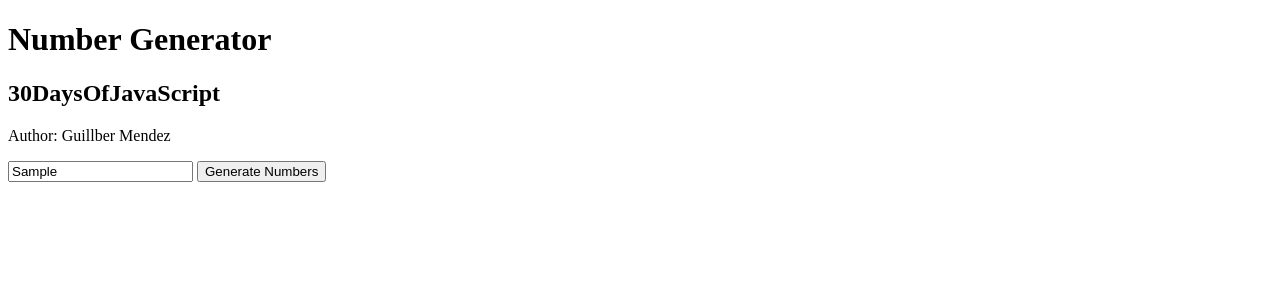
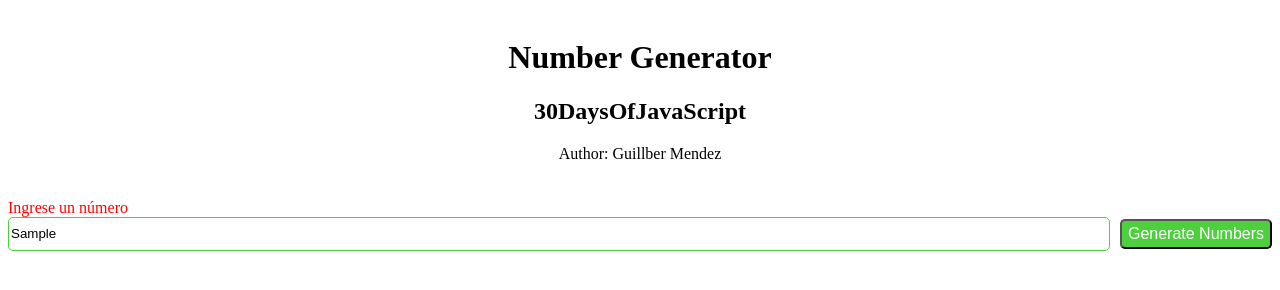
Before and after one commit to guillmh/30DaysOfJavaScript, a plain HTML site: page 30-Days-Of-JavaScript/Day_23/day23.html in a window 1280 px wide. Both pictures are taken after typing "Sample" into the empty fields and a click on the button "Generate Numbers". Drawn offline with Linux system fonts and the light colour scheme.

Commit message:
day 23 update

```diff
--- a/30-Days-Of-JavaScript/Day_23/day23.css
+++ b/30-Days-Of-JavaScript/Day_23/day23.css
@@ -0,0 +1,69 @@
+
+.boxFhater {
+    display: flex;
+    flex-direction: column;
+    align-items: center;
+    width: 100%;
+    height: 100vh;
+}
+/* el div de los textos esta centrado y tiene un margen top nulo y un padding de 10px */
+.boxTexts {
+    text-align: center;
+    margin: 0;
+    padding: 10px;
+}
+/* el mensaje de error inicia oculto y se muestra cuando el input no es un numero, el texto se muestra de color rojo y tiene un tamaño de fuente de 16px, tiene un padding button nulo*/
+.messageError {
+    display: none;
+    color: red;
+    font-size: 16px;
+    margin-bottom: 0;
+    margin-top: 0;
+    text-align: left;
+}
+.boxInput {
+    display: flex;
+    flex-wrap: nowrap; /* Evita que los elementos se envuelvan a una nueva línea */
+    align-items: center; /* Alinea los elementos verticalmente */
+    gap: 10px; /* Espacio entre los elementos */
+    width: auto;
+    max-width: 100%; /* Asegura que no se desborde */
+    overflow-x: auto; /* Permite desplazamiento horizontal si es necesario */
+    margin-top: 0%;
+}
+/*el boxsearchbar esta alineado a la izquierda y tiene un padding de 10px, y ocupa todo el ancho de su caja padre   */
+.boxSearchBar {
+    display: flex;
+    flex-direction: column;
+    width: 100%;
+    padding: 10px;
+    text-align: center;
+}
+/*el input ocupa un 80% del ancho de su caja padre, el 40% del alto y tiene un padding de 10px, es flexible y tiene un margin de 10px */
+.inputSearch {
+    flex: 1;
+    width: 80%;
+    height: 30px;
+    border: 1px solid #4ecf3d;
+    outline: none;
+    border-radius: 5px;
+    /*cuando se seleciona el color del input se cambia a #21BF73*/
+    &:focus {
+        border-color: #70b192;
+    }
+}
+/*el boton es del mismo alto que el input, tienen un font-family de sans-serif, tienen un font-size de 16px, tienen un color de texto blanco, tienen un background-color de #4ecf3d, tienen un padding de 10px, tienen un border-radius de 5px, tienen un cursor de pointer, tienen un margin de 10px */
+.buttonSearch {
+    height: 30px;
+    font-family: sans-serif;
+    font-size: 16px;
+    color: white;
+    background-color: #4ecf3d;
+    border-radius: 5px;
+    cursor: pointer;
+}
+/*el boxCountries esta centrado y tiene un padding de 10px */
+.boxCountries {
+    text-align: center;
+    padding: 10px;
+}
--- a/30-Days-Of-JavaScript/Day_23/day23.html
+++ b/30-Days-Of-JavaScript/Day_23/day23.html
@@ -14,12 +14,13 @@
         <p>Author: Guillber Mendez</p>
        </div>
        <div class="boxSearchBar">
-        <div>
-            <input type="text" placeholder="search...">
-            <button>Generate Numbers</button>
+        <p id="messageError" class="messageError"></p>
+        <div class="boxInput">
+            <input id="numberInput" type="text" placeholder="search..." class="inputSearch">
+            <button id="generateNumbers" class="buttonSearch">Generate Numbers</button>
         </div>
        </div>
-       <div class="boxCountries"></div>
+       <div class="boxCountries" id="boxCountries"></div>
     </div>
 </body>
 <script src="./day23.js"></script>
--- a/30-Days-Of-JavaScript/Day_23/day23.js
+++ b/30-Days-Of-JavaScript/Day_23/day23.js
@@ -0,0 +1,53 @@
+//toma del DOM los datos del input
+const numberInput = document.getElementById("numberInput");
+const generateNumbers = document.getElementById("generateNumbers");
+const boxCountries = document.getElementById("boxCountries");
+//Selecciona la etiqueta p con id messageError
+const messageError = document.getElementById("messageError");
+
+//genera los numeros
+const generarNumeros = () => {
+    const cantidad = parseInt(numberInput.value);
+
+    if (isNaN(cantidad)) {
+        messageError.textContent = 'Ingrese un número'; // Muestra el mensaje de error
+        messageError.style.display = 'block'; // Asegura que el mensaje sea visible
+        return;
+    } else {
+        messageError.style.display = 'none'; // Oculta el mensaje si el número es válido
+    }
+
+    boxCountries.innerHTML = ''; // Limpia el contenedor
+
+    for (let i = 0; i < cantidad; i++) {
+        const numeroDiv = document.createElement('div');
+        numeroDiv.textContent = i;
+        numeroDiv.classList.add('numero');
+
+        // Determina si es primo
+        let esPrimo = true;
+        if (i <= 1) esPrimo = false;
+        for (let j = 2; j <= Math.sqrt(i); j++) {
+            if (i % j === 0) {
+                esPrimo = false;
+                break;
+            }
+        }
+
+        // Determina si es par
+        const esPar = i % 2 === 0;
+
+        // Asigna color según las condiciones
+        if (esPrimo) {
+            numeroDiv.style.backgroundColor = '#FD5E53';
+        } else if (esPar) {
+            numeroDiv.style.backgroundColor = '#21BF73';
+        } else {
+            numeroDiv.style.backgroundColor = '#FDDB3A';
+        }
+
+        boxCountries.appendChild(numeroDiv);
+    }
+}
+
+generateNumbers.addEventListener('click', generarNumeros);
```
